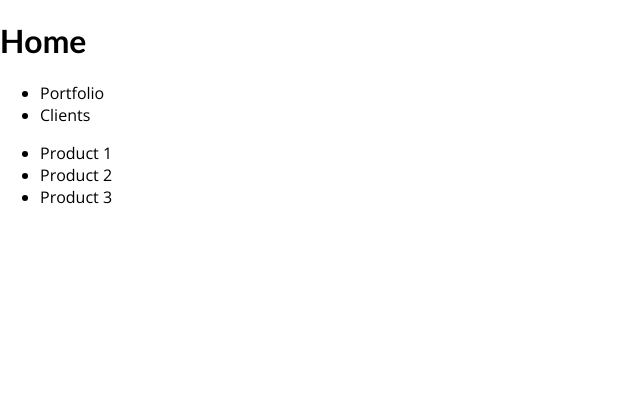
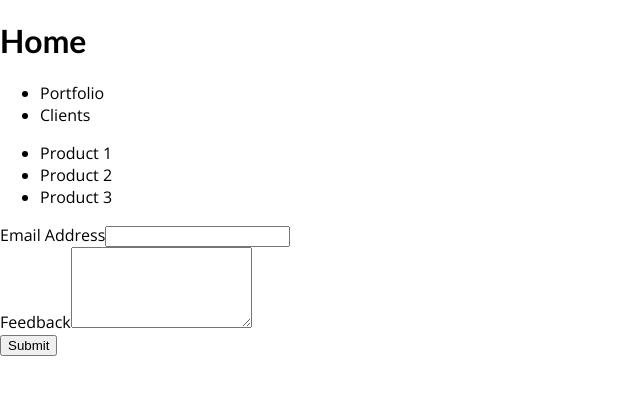
Before and after one commit to for-alisia/react-examples, a Next.js app in the folder next-basic-ex/: page / in a window 1280 px wide. Shown: the top 394 px of the page, without its empty margins (0-640 px from the left). Built offline with nearby package versions, Linux system fonts and the light colour scheme.

Commit message:
Added example of routes in basic-next

```diff
--- /dev/null
+++ b/next-basic-ex/data/feedback.json
@@ -0,0 +1 @@
+[{"id":"2021-03-14T11:16:27.870Z","email":"for-alisia@mail.ru","text":"My feedback"}]
--- /dev/null
+++ b/next-basic-ex/pages/api/feedback.js
@@ -0,0 +1,27 @@
+// @ts-nocheck
+import fs from 'fs';
+import path from 'path';
+
+function handler(req, res) {
+  if (req.method === 'POST') {
+    const { email, text } = req.body;
+
+    const newFeedback = {
+      id: new Date().toISOString(),
+      email,
+      text,
+    };
+
+    const filePath = path.join(process.cwd(), 'data', 'feedback.json');
+    const filedata = fs.readFileSync(filePath);
+    const data = JSON.parse(filedata);
+    data.push(newFeedback);
+    fs.writeFileSync(filePath, JSON.stringify(data));
+
+    res.status(200).json({ message: 'Success', feedback: newFeedback });
+  } else {
+    res.status(200).json({ message: 'OK' });
+  }
+}
+
+export default handler;
--- a/next-basic-ex/pages/index.js
+++ b/next-basic-ex/pages/index.js
@@ -1,9 +1,34 @@
+// @ts-nocheck
+import { useRef } from 'react';
 import Link from 'next/link';
 /** Node imports to pre-render */
 import fs from 'fs/promises';
 import path from 'path';
 
 const HomePage = ({ products }) => {
+  const emailInput = useRef();
+  const feedbackInput = useRef();
+
+  const submitFormHandler = (e) => {
+    e.preventDefault();
+
+    const enteredEmail = emailInput.current.value;
+    const enteredFeedback = feedbackInput.current.value;
+
+    fetch('/api/feedback', {
+      method: 'POST',
+      body: JSON.stringify({
+        email: enteredEmail,
+        text: enteredFeedback,
+      }),
+      headers: {
+        'Content-Type': 'application/json',
+      },
+    })
+      .then((response) => response.json())
+      .then((data) => console.log(data));
+  };
+
   return (
     <div>
       <h1>Home</h1>
@@ -22,6 +47,17 @@ const HomePage = ({ products }) => {
           </li>
         ))}
       </ul>
+      <form onSubmit={submitFormHandler}>
+        <div>
+          <label htmlFor="email">Email Address</label>
+          <input type="email" id="email" ref={emailInput} />
+        </div>
+        <div>
+          <label htmlFor="feedback">Feedback</label>
+          <textarea rows={5} id="feedback" ref={feedbackInput} />
+        </div>
+        <button type="submit">Submit</button>
+      </form>
     </div>
   );
 };
```
